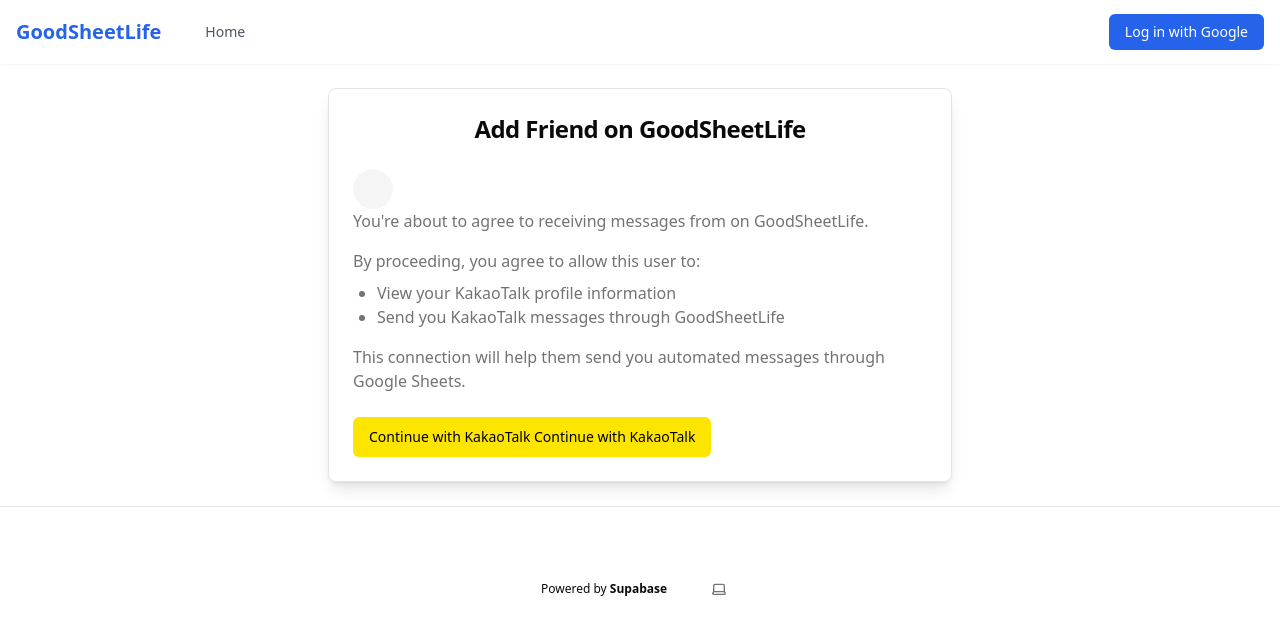
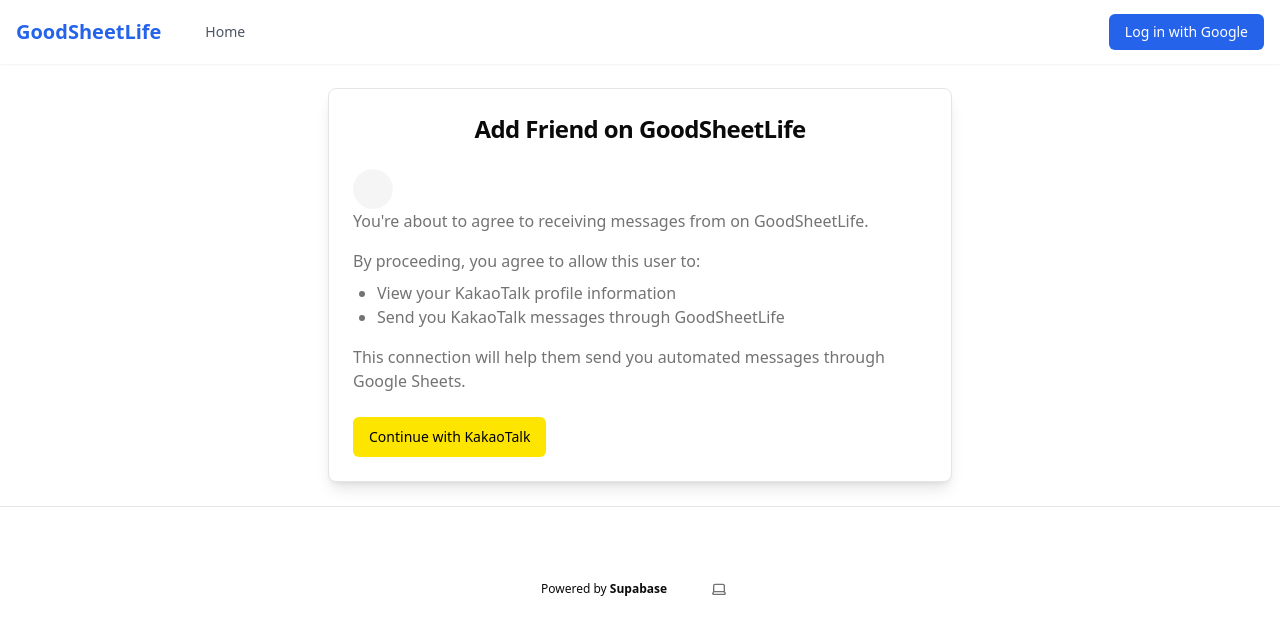
Before and after one commit to minseochh02/goodsheet_vercel, a Next.js app: page /kakao/add/1 in a window 1280 px wide. Shown: the top 634 px of the page. Built offline with nearby package versions, Linux system fonts and the light colour scheme; no server answers; the database is empty.

Commit message:
testing kakao oauth

```diff
--- a/app/(auth)/kakao/add/[user_id]/AddFriendContent.tsx
+++ b/app/(auth)/kakao/add/[user_id]/AddFriendContent.tsx
@@ -67,7 +67,7 @@
 							window.location.href = data.authorization_url;
 						}}
 					>
-						Continue with KakaoTalk Continue with KakaoTalk
+						Continue with KakaoTalk
 					</Button>
 				</CardContent>
 			</Card>
```
Also changed, not shown: app/api/kakao/subscription/route.ts (renamed from app/api/kakao/authorize/subscription/route.ts).
